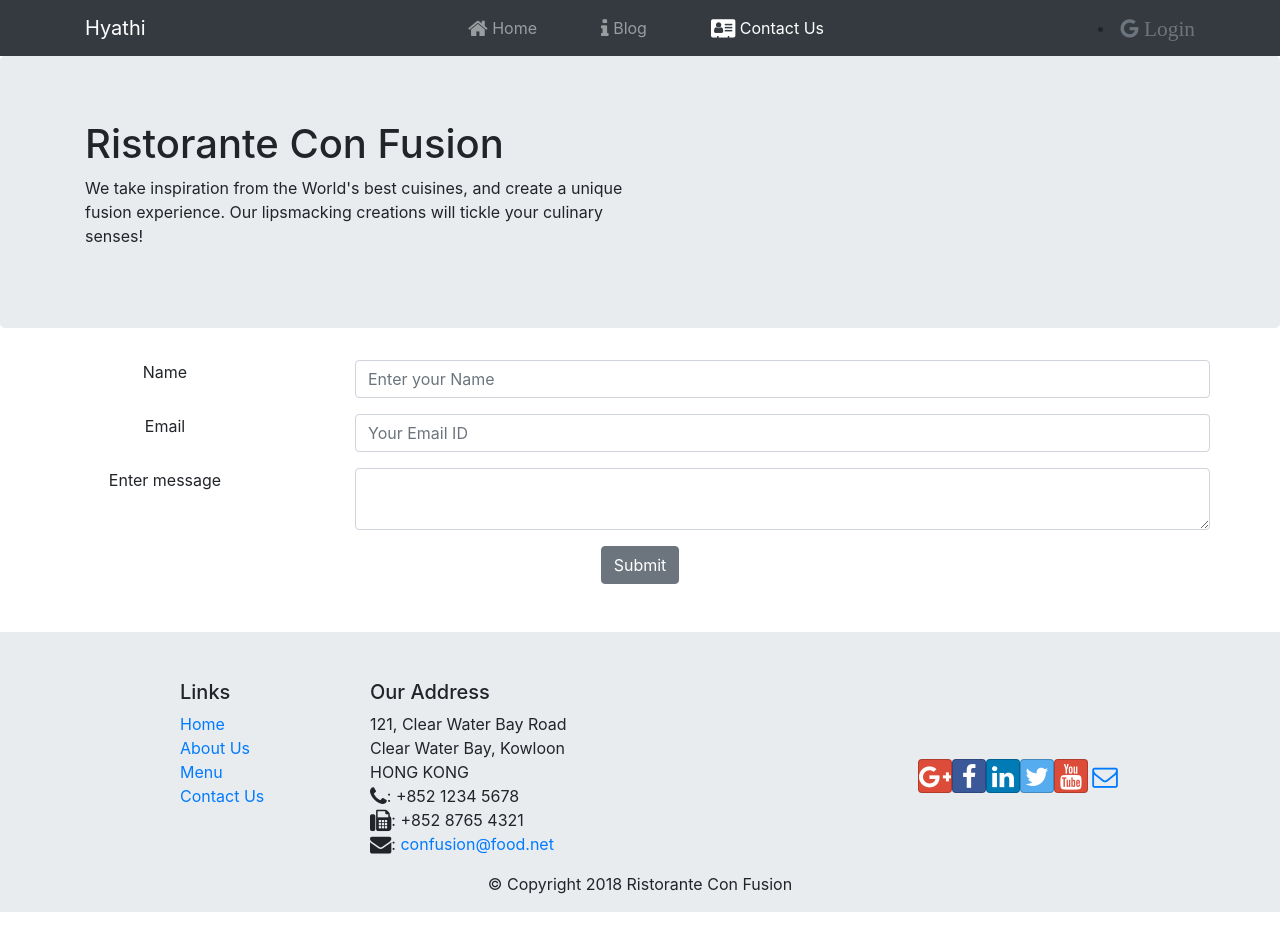
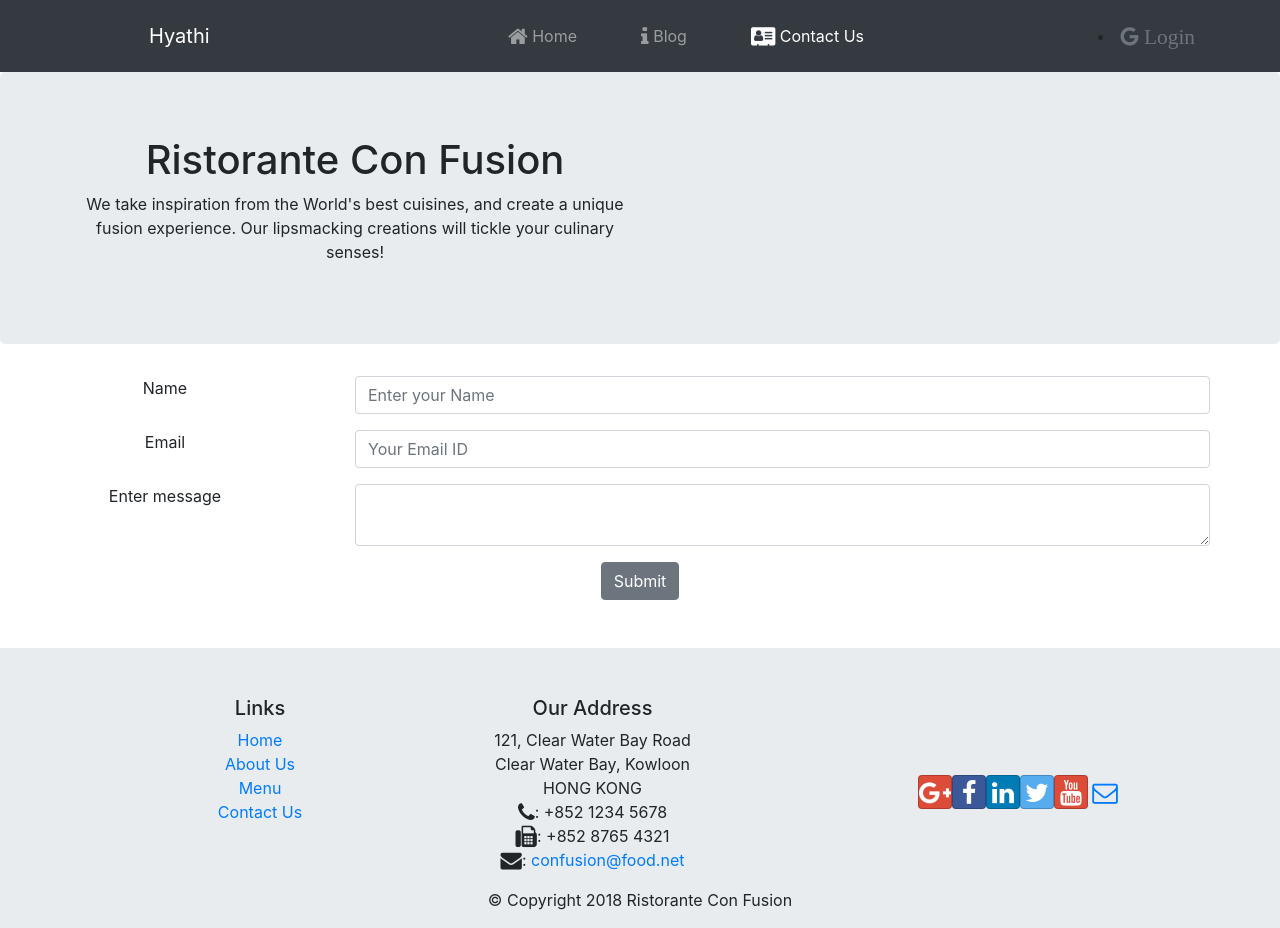
Before and after one commit to SUYASH15012001/bloggin, a React (Create React App) app: page /contact in a window 1280 px wide. Built offline with nearby package versions, Linux system fonts and the light colour scheme.

Commit message:
woring frontend //lets get started

```diff
--- a/src/App.js
+++ b/src/App.js
@@ -8,18 +8,18 @@ import Contact from './components/ContactComponent';
 
 function App() {
   return (
-    <div>
-      <Header/>
+
       <BrowserRouter>
         <div className="App">
-          <Switch>
-            <Route exact path='/' component = {HomeComponent}/>
-            <Route path='/contact' component = {Contact}/>
-          </Switch>
+          <Header/>
+              <Switch>
+                <Route exact path='/home' component = {HomeComponent}/>
+                {/* <Route exact path='/home' component = {HomeComponent}/> */}
+                <Route exact path='/contact' component = {Contact}/>
+              </Switch>
+          <Footer/>
         </div>
       </BrowserRouter>
-      <Footer/>
-    </div>
 
   );
 }
--- a/src/components/FooterComponent.js
+++ b/src/components/FooterComponent.js
@@ -12,7 +12,7 @@ function Footer(props) {
                             <li><Link to="/home">Home</Link></li>
                             <li><Link to="/aboutus">About Us</Link></li>
                             <li><Link to="/menu">Menu</Link></li>
-                            <li><Link to="/contactus">Contact Us</Link></li>
+                            <li><Link to="/contact">Contact Us</Link></li>
                         </ul>
                     </div>
                     <div className="col-7 col-sm-5 mt-5">
--- a/src/components/HeaderComponent.js
+++ b/src/components/HeaderComponent.js
@@ -25,13 +25,15 @@ class Header extends Component {
                 <Navbar dark expand="md" className="bg-dark">
                     <div className="container">
                         <NavbarToggler onClick={this.toggleNav} />
-                        <NavbarBrand className="mr-auto" href="/">
-                            Hyathi
+                        <NavbarBrand className="mr-auto">
+                           <NavLink className="nav-link text-white ml-5" to="/home">
+                                Hyathi
+                           </NavLink>
                         </NavbarBrand>
                         <Collapse isOpen={this.state.isNavOpen} navbar>
                             <Nav navbar id="navs">
                                 <NavItem>
-                                    <NavLink className="nav-link ml-5" to="/home">
+                                    <NavLink className="nav-link ml-5" to="/home" active>
                                         <span className="fa fa-home fa-lg"></span> Home
                                     </NavLink>
                                 </NavItem>
--- a/src/components/HomeComponent.js
+++ b/src/components/HomeComponent.js
@@ -2,8 +2,7 @@ import React, { Component } from 'react';
 import { Card, CardImg, CardText, CardBody, CardTitle, CardSubtitle } from 'reactstrap';
 
 
-
-function RenderCard({item, isLoading, errMess}) {
+function RenderCard() {
     return(
         <Card>
             <CardImg src='public/logo192.png' alt='Card image' />
@@ -36,4 +35,4 @@ class HomeComponent extends Component {
     }
 }
 
-export default HomeComponent
+export default HomeComponent;
```
